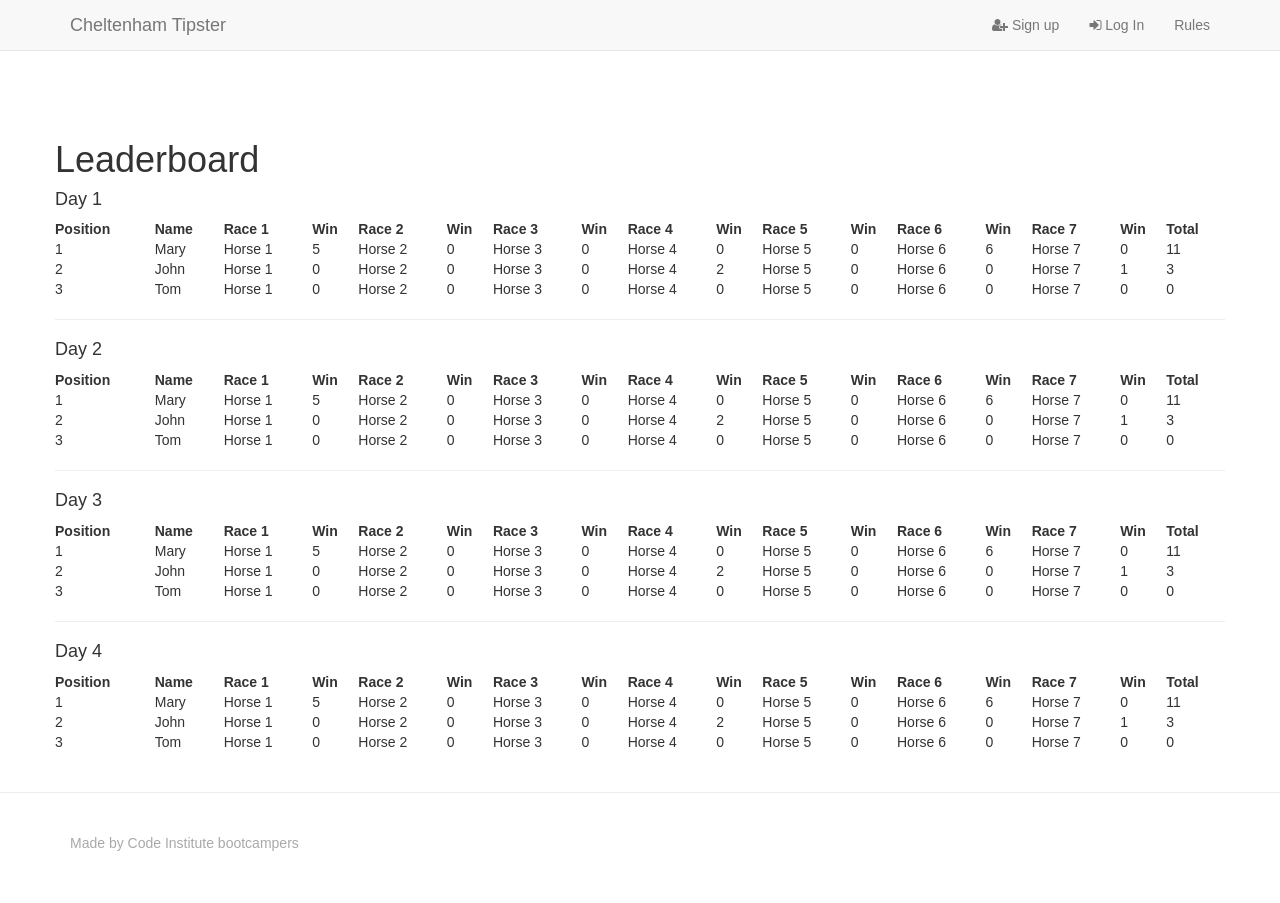
After one commit to brianquinlan1989/django_tipster, a Django app: page /leaderboard/ in a window 1280 px wide. The commit adds this page. Run offline with Django 3.2, Linux system fonts and the light colour scheme; some libraries are stand-ins or nearby versions.

Commit message:
created leaderboard.html, add Result model to db

```diff
--- a/django_tipster/settings/base.py
+++ b/django_tipster/settings/base.py
@@ -40,7 +40,8 @@ INSTALLED_APPS = [
     'django.contrib.staticfiles',
     'accounts',
     'home',
-    'django_forms_bootstrap'
+    'django_forms_bootstrap',
+    'django_tables2'
 
 ]
 
--- a/django_tipster/urls.py
+++ b/django_tipster/urls.py
@@ -15,7 +15,7 @@ Including another URLconf
 """
 from django.contrib import admin
 from django.urls import path, include
-from home.views import show_home, add_selection
+from home.views import show_home, add_selection, add_selection_confirmed, show_leaderboard
 
 from accounts.views import signup, show_profile
 
@@ -24,7 +24,8 @@ urlpatterns = [
     path('', show_home, name="home"),
     path('add_selection/day/<int:day>', add_selection, name="add_selection"),
     # path('edit_selection/day/<int:id>', edit_selection, name="edit_selection"),
-    # path('selection_confirmed/day/<int:id>', add_selection),
+    path('selection_confirmed/', add_selection_confirmed, name="add_selection_confirmed"),
+    path('leaderboard/', show_leaderboard, name="leaderboard"),
 
     path('accounts/profile', show_profile, name='profile'),
     path('accounts/', include('django.contrib.auth.urls')),
--- a/home/admin.py
+++ b/home/admin.py
@@ -1,6 +1,8 @@
 from django.contrib import admin
-from .models import Race, Runner
+from .models import Race, Runner, Selection, Result
 
 # Register your models here.
 admin.site.register(Race)
 admin.site.register(Runner)
+admin.site.register(Selection)
+admin.site.register(Result)
--- a/home/templates/home/selection_confirmed.html
+++ b/home/templates/home/add_selection_confirmed.html
@@ -4,16 +4,16 @@
 
 
 
-<form>
     <div class="container">
         <div class ="row">
             <div class="form-group col-sm-12 col-md-12 col-lg-12">
                 <h1>Day 1 - Race Selections Confirmed</h1>
                 <hr>
-            {{ saved_selection|as_bootstrap }}
+
+
             </div>
         </div>
     </div>
-</form>
+
 
 {% endblock %}
--- /dev/null
+++ b/home/templates/home/leaderboard.html
@@ -0,0 +1,328 @@
+{% extends 'base.html' %} {% load bootstrap_tags %} {% block content %}
+
+<h1>Leaderboard</h1>
+
+<table style="width:100%">
+    <h4>Day 1</h4>
+    <tr>
+        <th>Position</th>
+        <th>Name</th>
+        <th>Race 1</th>
+        <th>Win</th>
+        <th>Race 2</th>
+        <th>Win</th>
+        <th>Race 3</th>
+        <th>Win</th>
+        <th>Race 4</th>
+        <th>Win</th>
+        <th>Race 5</th>
+        <th>Win</th>
+        <th>Race 6</th>
+        <th>Win</th>
+        <th>Race 7</th>
+        <th>Win</th>
+        <th>Total</th>
+    </tr>
+    <tr>
+        <td>1</td>
+        <td>Mary</td>
+        <td>Horse 1</td>
+        <td>5</td>
+        <td>Horse 2</td>
+        <td>0</td>
+        <td>Horse 3</td>
+        <td>0</td>
+        <td>Horse 4</td>
+        <td>0</td>
+        <td>Horse 5</td>
+        <td>0</td>
+        <td>Horse 6</td>
+        <td>6</td>
+        <td>Horse 7</td>
+        <td>0</td>
+        <td>11</td>
+    </tr>
+    <tr>
+        <td>2</td>
+        <td>John</td>
+        <td>Horse 1</td>
+        <td>0</td>
+        <td>Horse 2</td>
+        <td>0</td>
+        <td>Horse 3</td>
+        <td>0</td>
+        <td>Horse 4</td>
+        <td>2</td>
+        <td>Horse 5</td>
+        <td>0</td>
+        <td>Horse 6</td>
+        <td>0</td>
+        <td>Horse 7</td>
+        <td>1</td>
+        <td>3</td>
+    </tr>
+    <tr>
+        <td>3</td>
+        <td>Tom</td>
+        <td>Horse 1</td>
+        <td>0</td>
+        <td>Horse 2</td>
+        <td>0</td>
+        <td>Horse 3</td>
+        <td>0</td>
+        <td>Horse 4</td>
+        <td>0</td>
+        <td>Horse 5</td>
+        <td>0</td>
+        <td>Horse 6</td>
+        <td>0</td>
+        <td>Horse 7</td>
+        <td>0</td>
+        <td>0</td>
+    </tr>
+</table>
+<hr>
+
+<table style="width:100%">
+    <h4>Day 2</h4>
+    <tr>
+        <th>Position</th>
+        <th>Name</th>
+        <th>Race 1</th>
+        <th>Win</th>
+        <th>Race 2</th>
+        <th>Win</th>
+        <th>Race 3</th>
+        <th>Win</th>
+        <th>Race 4</th>
+        <th>Win</th>
+        <th>Race 5</th>
+        <th>Win</th>
+        <th>Race 6</th>
+        <th>Win</th>
+        <th>Race 7</th>
+        <th>Win</th>
+        <th>Total</th>
+    </tr>
+    <tr>
+        <td>1</td>
+        <td>Mary</td>
+        <td>Horse 1</td>
+        <td>5</td>
+        <td>Horse 2</td>
+        <td>0</td>
+        <td>Horse 3</td>
+        <td>0</td>
+        <td>Horse 4</td>
+        <td>0</td>
+        <td>Horse 5</td>
+        <td>0</td>
+        <td>Horse 6</td>
+        <td>6</td>
+        <td>Horse 7</td>
+        <td>0</td>
+        <td>11</td>
+    </tr>
+    <tr>
+        <td>2</td>
+        <td>John</td>
+        <td>Horse 1</td>
+        <td>0</td>
+        <td>Horse 2</td>
+        <td>0</td>
+        <td>Horse 3</td>
+        <td>0</td>
+        <td>Horse 4</td>
+        <td>2</td>
+        <td>Horse 5</td>
+        <td>0</td>
+        <td>Horse 6</td>
+        <td>0</td>
+        <td>Horse 7</td>
+        <td>1</td>
+        <td>3</td>
+    </tr>
+    <tr>
+        <td>3</td>
+        <td>Tom</td>
+        <td>Horse 1</td>
+        <td>0</td>
+        <td>Horse 2</td>
+        <td>0</td>
+        <td>Horse 3</td>
+        <td>0</td>
+        <td>Horse 4</td>
+        <td>0</td>
+        <td>Horse 5</td>
+        <td>0</td>
+        <td>Horse 6</td>
+        <td>0</td>
+        <td>Horse 7</td>
+        <td>0</td>
+        <td>0</td>
+    </tr>
+</table>
+<hr>
+
+<table style="width:100%">
+    <h4>Day 3</h4>
+    <tr>
+        <th>Position</th>
+        <th>Name</th>
+        <th>Race 1</th>
+        <th>Win</th>
+        <th>Race 2</th>
+        <th>Win</th>
+        <th>Race 3</th>
+        <th>Win</th>
+        <th>Race 4</th>
+        <th>Win</th>
+        <th>Race 5</th>
+        <th>Win</th>
+        <th>Race 6</th>
+        <th>Win</th>
+        <th>Race 7</th>
+        <th>Win</th>
+        <th>Total</th>
+    </tr>
+    <tr>
+        <td>1</td>
+        <td>Mary</td>
+        <td>Horse 1</td>
+        <td>5</td>
+        <td>Horse 2</td>
+        <td>0</td>
+        <td>Horse 3</td>
+        <td>0</td>
+        <td>Horse 4</td>
+        <td>0</td>
+        <td>Horse 5</td>
+        <td>0</td>
+        <td>Horse 6</td>
+        <td>6</td>
+        <td>Horse 7</td>
+        <td>0</td>
+        <td>11</td>
+    </tr>
+    <tr>
+        <td>2</td>
+        <td>John</td>
+        <td>Horse 1</td>
+        <td>0</td>
+        <td>Horse 2</td>
+        <td>0</td>
+        <td>Horse 3</td>
+        <td>0</td>
+        <td>Horse 4</td>
+        <td>2</td>
+        <td>Horse 5</td>
+        <td>0</td>
+        <td>Horse 6</td>
+        <td>0</td>
+        <td>Horse 7</td>
+        <td>1</td>
+        <td>3</td>
+    </tr>
+    <tr>
+        <td>3</td>
+        <td>Tom</td>
+        <td>Horse 1</td>
+        <td>0</td>
+        <td>Horse 2</td>
+        <td>0</td>
+        <td>Horse 3</td>
+        <td>0</td>
+        <td>Horse 4</td>
+        <td>0</td>
+        <td>Horse 5</td>
+        <td>0</td>
+        <td>Horse 6</td>
+        <td>0</td>
+        <td>Horse 7</td>
+        <td>0</td>
+        <td>0</td>
+    </tr>
+</table>
+<hr>
+
+<table style="width:100%">
+    <h4>Day 4</h4>
+    <tr>
+        <th>Position</th>
+        <th>Name</th>
+        <th>Race 1</th>
+        <th>Win</th>
+        <th>Race 2</th>
+        <th>Win</th>
+        <th>Race 3</th>
+        <th>Win</th>
+        <th>Race 4</th>
+        <th>Win</th>
+        <th>Race 5</th>
+        <th>Win</th>
+        <th>Race 6</th>
+        <th>Win</th>
+        <th>Race 7</th>
+        <th>Win</th>
+        <th>Total</th>
+    </tr>
+    <tr>
+        <td>1</td>
+        <td>Mary</td>
+        <td>Horse 1</td>
+        <td>5</td>
+        <td>Horse 2</td>
+        <td>0</td>
+        <td>Horse 3</td>
+        <td>0</td>
+        <td>Horse 4</td>
+        <td>0</td>
+        <td>Horse 5</td>
+        <td>0</td>
+        <td>Horse 6</td>
+        <td>6</td>
+        <td>Horse 7</td>
+        <td>0</td>
+        <td>11</td>
+    </tr>
+    <tr>
+        <td>2</td>
+        <td>John</td>
+        <td>Horse 1</td>
+        <td>0</td>
+        <td>Horse 2</td>
+        <td>0</td>
+        <td>Horse 3</td>
+        <td>0</td>
+        <td>Horse 4</td>
+        <td>2</td>
+        <td>Horse 5</td>
+        <td>0</td>
+        <td>Horse 6</td>
+        <td>0</td>
+        <td>Horse 7</td>
+        <td>1</td>
+        <td>3</td>
+    </tr>
+    <tr>
+        <td>3</td>
+        <td>Tom</td>
+        <td>Horse 1</td>
+        <td>0</td>
+        <td>Horse 2</td>
+        <td>0</td>
+        <td>Horse 3</td>
+        <td>0</td>
+        <td>Horse 4</td>
+        <td>0</td>
+        <td>Horse 5</td>
+        <td>0</td>
+        <td>Horse 6</td>
+        <td>0</td>
+        <td>Horse 7</td>
+        <td>0</td>
+        <td>0</td>
+    </tr>
+</table>
+
+{% endblock %}
--- a/home/views.py
+++ b/home/views.py
@@ -1,6 +1,6 @@
 from django.shortcuts import render
 import datetime
-from .models import Race, Runner
+from .models import Race, Runner, Selection
 
 # Create your views here.
 
@@ -14,7 +14,7 @@ def time_in_range(start, end, x):
 
 def show_home(request):
     start = datetime.time(17, 0, 0)
-    end = datetime.time(16, 29, 0)
+    end = datetime.time(23, 18, 0)
     race_start_time = time_in_range(start, end, datetime.datetime.now().time())
 
 
@@ -29,18 +29,35 @@ def show_home(request):
 
 
 def add_selection(request, day):
-    if request.method == "POST":
-        form = RaceSelection(request.POST)
-        selection = form.save(commit=False)
-        selection.user = request.user
-        saved_selection = post.save()
+        races = Race.objects.filter(day = day)
+        return render(request, "home/add_selection.html", {'races':races, 'day':day})
 
-        return render(request, "home/selection_confirmed.html", {'saved_selection':saved_selection})
+def add_selection_confirmed(request):
+    for key,value in request.POST.items():
 
-    else:
-        races = Race.objects.filter(day = day)
+        if key != 'csrfmiddlewaretoken' and key != 'day':
+            r = Runner.objects.filter(name = value)[0]
+            selection = Selection(runner = r,  user = request.user)
+            selection.save()
+    return render(request, "home/add_selection_confirmed.html", {'selection':selection})
 
-        return render(request, "home/add_selection.html", {'races':races, 'day':day})
+def show_leaderboard(request):
+    return render(request, "home/leaderboard.html")
+
+
+
+
+
+
+
+#         request.method == "POST"
+#         form = RaceSelection(request.POST)
+#         selection = form.save(commit=False)
+#         selection.user = request.user
+#         saved_selection = post.save()
+
+#         return render(request, "home/selection_confirmed.html", {'saved_selection':saved_selection})
+
 
 # def edit_selection(request):
 #     edit_selection = RaceSelection()
--- a/static/css/style.css
+++ b/static/css/style.css
@@ -1,6 +1,7 @@
 body {
     font-family: Arial;
     padding-top: 100px;
+
 }
 
 footer {
@@ -18,3 +19,7 @@ footer {
 .accountform {
     padding-top: 20px;
 }
+
+.btn {
+    margin-top: 20px;
+}
--- a/templates/base.html
+++ b/templates/base.html
@@ -19,7 +19,7 @@
     {% endblock head_js %}
 </head>
 
-<body>
+<body class = "background-image">
     <!-- Fixed masthead -->
     <nav class="navbar navbar-masthead navbar-default navbar-fixed-top">
         <div class="container">
--- a/templates/profile.html
+++ b/templates/profile.html
@@ -2,4 +2,6 @@
 
 {%block content %}
 <h1>Profile</h1>
+
+
 {% endblock %}
```
Also changed, not shown: home/models.py (+17 -1 lines), home/templates/home/add_selection.html (+5 -4 lines), home/templates/home/index.html (+19 -7 lines), home/migrations/0003_selection.py (added), home/migrations/0004_auto_20181127_1432.py (added), home/migrations/0005_auto_20181127_1527.py (added), home/migrations/0006_result.py (added), home/migrations/0007_auto_20181127_2248.py (added), home/tables.py (added).
